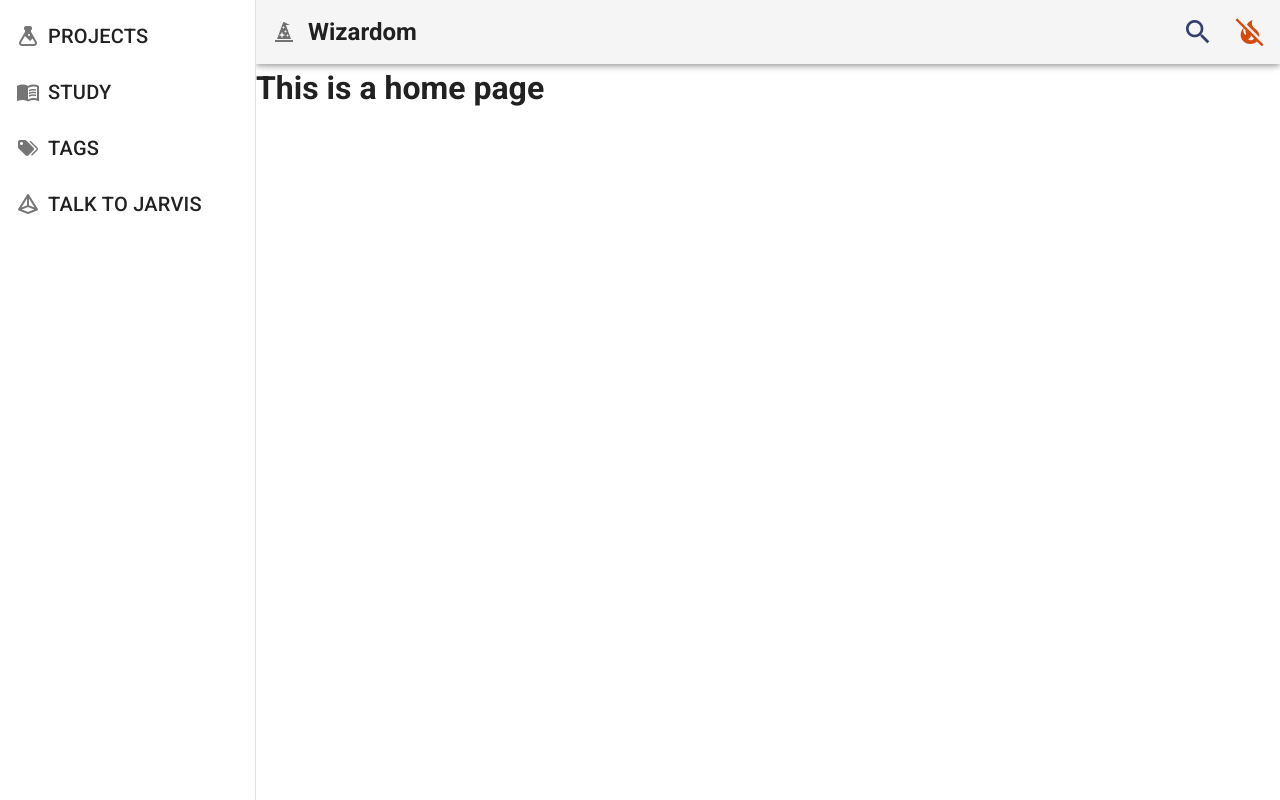
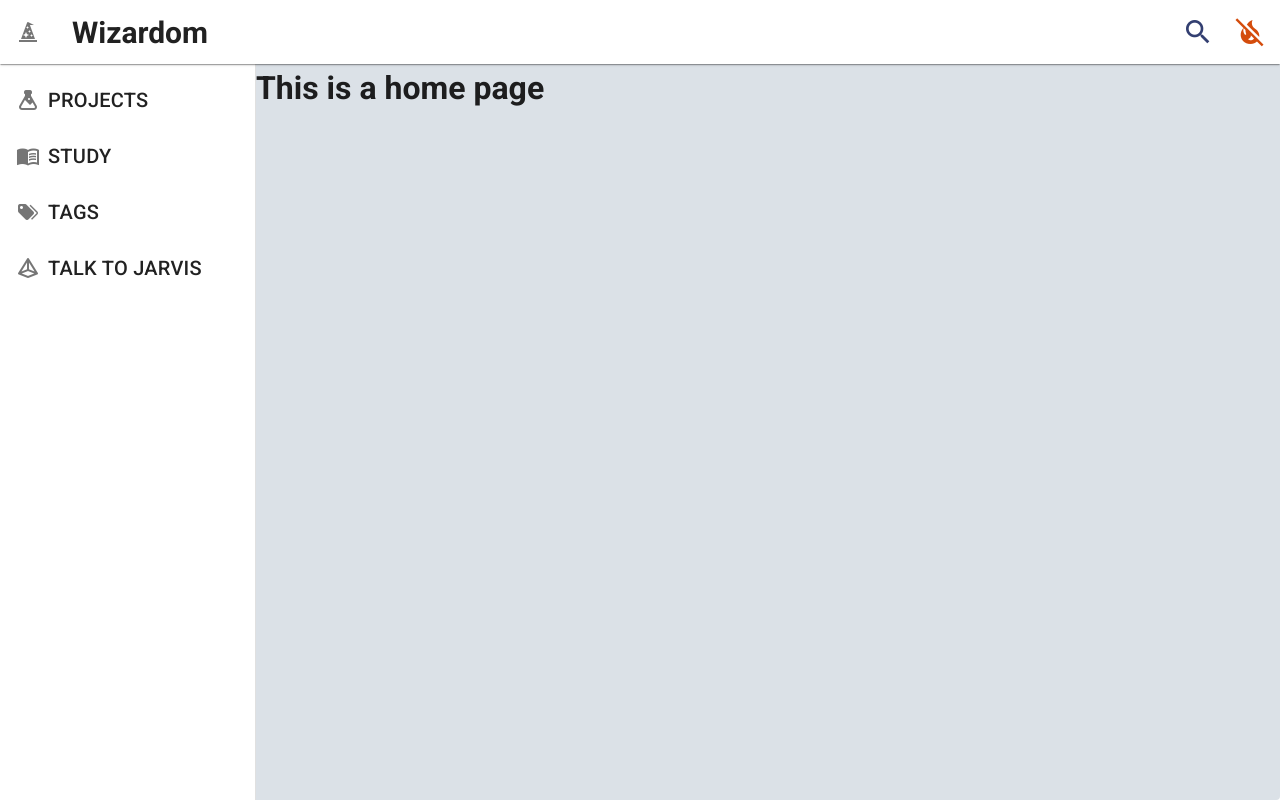
Before and after one commit to dilapitan/wizardom, a Vue app: page / in a window 1280 px wide. Built offline with nearby package versions, Linux system fonts and the light colour scheme.

Commit message:
Update layouts

```diff
--- a/src/App.vue
+++ b/src/App.vue
@@ -1,6 +1,11 @@
 <template>
   <v-app>
-    <v-navigation-drawer v-model="drawer" app>
+    <v-navigation-drawer
+      color="navs"
+      v-model="drawer"
+      :clipped="$vuetify.breakpoint.lgAndUp"
+      app
+    >
       <v-list>
         <v-list-item>
           <v-icon class="mr-2">mdi-flask</v-icon>
@@ -40,11 +45,20 @@
       </v-list>
     </v-navigation-drawer>
 
-    <v-app-bar app>
+    <v-app-bar
+      :clipped-left="$vuetify.breakpoint.lgAndUp"
+      color="navs"
+      elevation="1"
+      app
+    >
       <v-app-bar-nav-icon @click.stop="drawer = !drawer">
         <v-icon>mdi-wizard-hat</v-icon>
       </v-app-bar-nav-icon>
-      <h2>Wizardom</h2>
+
+      <v-toolbar-title>
+        <h2>Wizardom</h2>
+      </v-toolbar-title>
+
       <v-spacer></v-spacer>
       <v-btn icon color="primary" x-large>
         <v-icon>mdi-magnify</v-icon>
@@ -55,9 +69,11 @@
       </v-btn>
     </v-app-bar>
 
-    <v-main>
-      <router-view />
-    </v-main>
+    <v-card color="background" flat height="100%">
+      <v-main>
+        <router-view />
+      </v-main>
+    </v-card>
   </v-app>
 </template>
 
--- a/src/plugins/vuetify.js
+++ b/src/plugins/vuetify.js
@@ -11,13 +11,15 @@ export default new Vuetify({
         secondary: '#46579B',
         accent: '#D44C0C',
         error: '#C1301D',
-        background: '#FFFFFF',
+        navs: '#FFFFFF',
+        background: '#DBE1E7',
       },
       dark: {
         primary: '#333F71',
         secondary: '#46579B',
         accent: '#D44C0C',
         error: '#C1301D',
+        navs: '#2A2E34',
         background: '#12181B',
       },
     },
```
